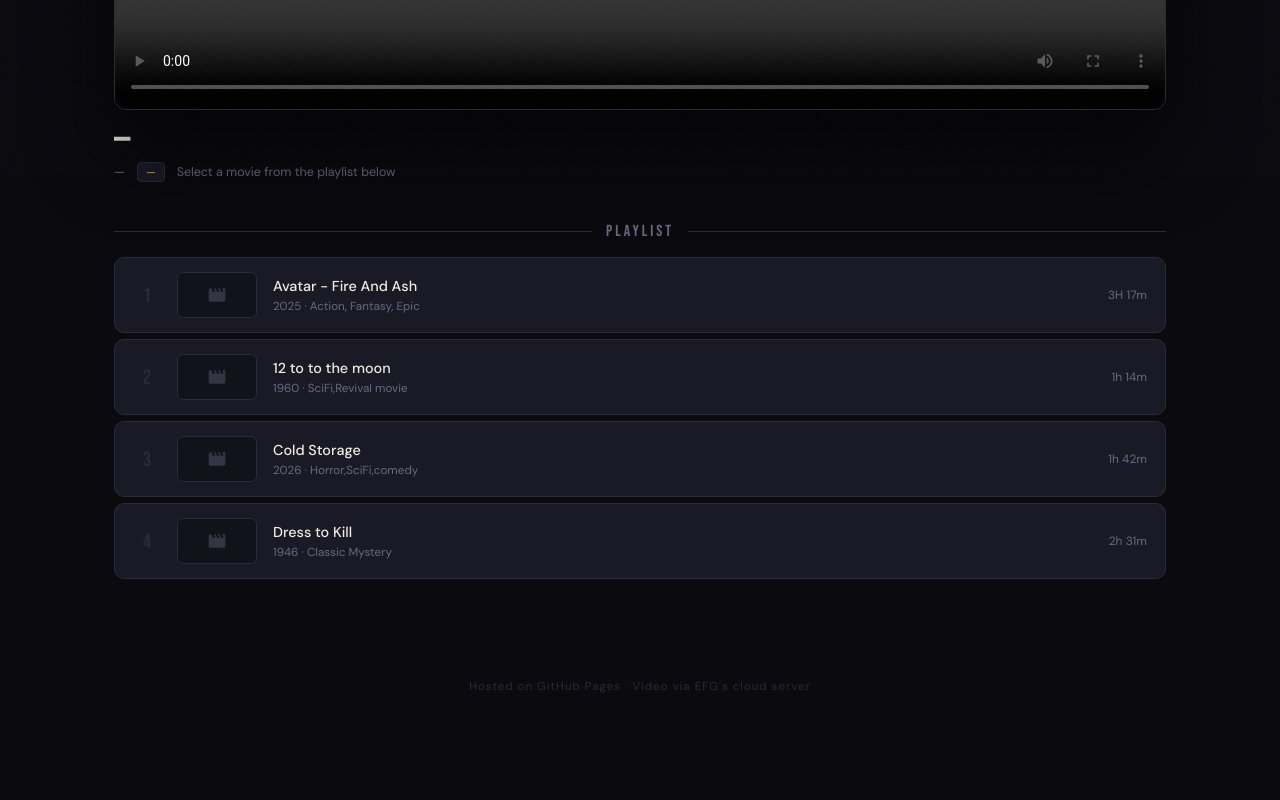
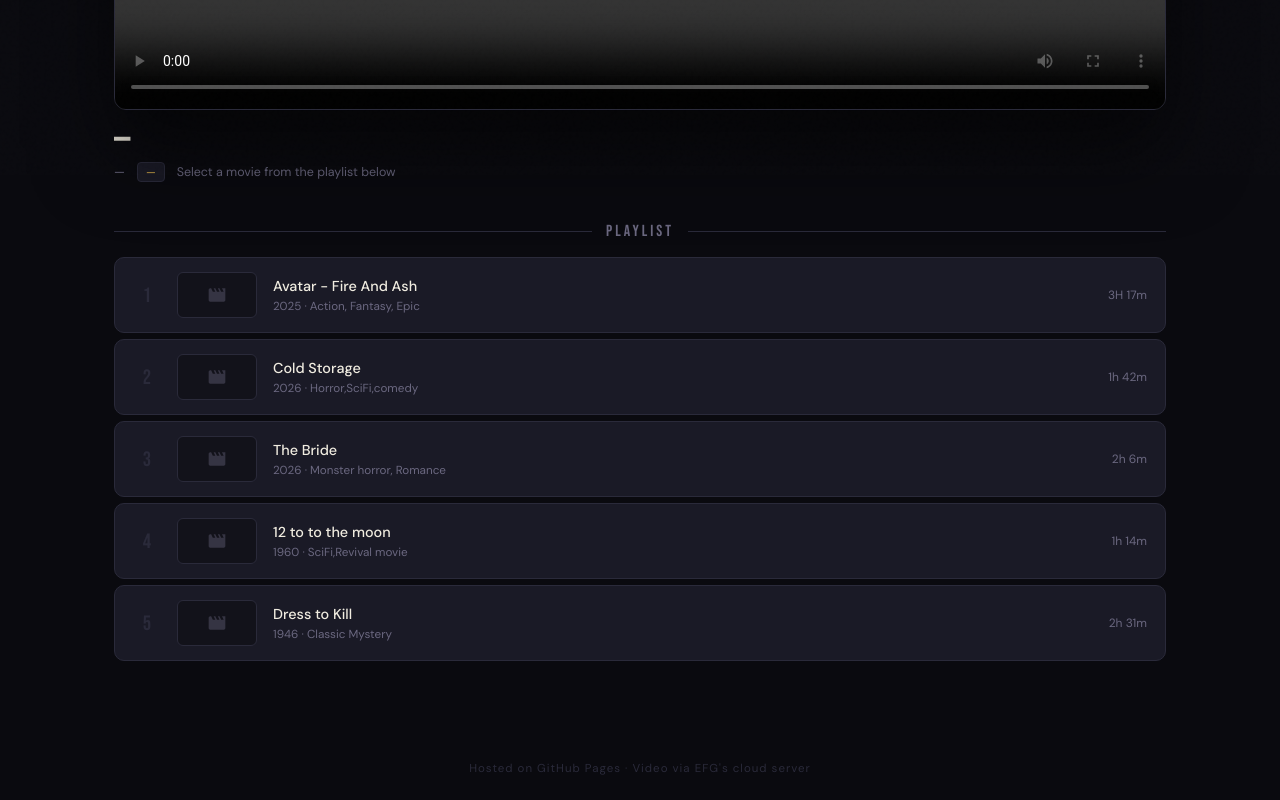
Before and after one commit to eugall/CineVault-movie-player, a plain HTML site: page index.html in a window 1280 px wide. Shown: the part 625-1425 px from the top of the page. Before the commit the page ends 1343 px from the top, so only its background shows below. Drawn offline with Linux system fonts and the light colour scheme.

Commit message:
Update index.html

```diff
--- a/index.html
+++ b/index.html
@@ -332,6 +332,24 @@
       url: "https://archive.org/download/avatar.-fire.-and.-ash.-2025/Avatar.Fire.And.Ash.2025.mp4"
     },
     {
+      title: "Cold Storage",
+      year: "2026",
+      genre: "Horror,SciFi,comedy",
+      desc: "A futuristic look at life in isolation.",
+      duration: "1h 42m",
+      url: "https://archive.org/download/cold-storage-2026/Cold-Storage-2026.mkv"
+    },
+
+    {
+      title: "The Bride",
+      year: "2026",
+      genre: "Monster horror, Romance",
+      desc: "In 1930s Chicago, Frankenstein asks Dr. Euphronius to help create a companion. They give life to a murdered woman as the Bride, sparking romance, police interest, and radical social change.",
+      duration: "2h 6m",
+      url: "https://archive.org/download/the.-bride.-2026/The.Bride.2026.mp4"
+    },
+
+    {
       title: "12 to to the moon",
       year: "1960",
       genre: "SciFi,Revival movie",
@@ -339,14 +357,7 @@
       duration: "1h 14m",
       url: "https://archive.org/download/12-to-the-moon/12%20to%20the%20Moon.mp4"
     },
-    {
-      title: "Cold Storage",
-      year: "2026",
-      genre: "Horror,SciFi,comedy",
-      desc: "A futuristic look at life in isolation.",
-      duration: "1h 42m",
-      url: "https://archive.org/download/cold-storage-2026/Cold-Storage-2026.mkv"
-    },
+
     {
       title: "Dress to Kill",
       year: "1946",
```
